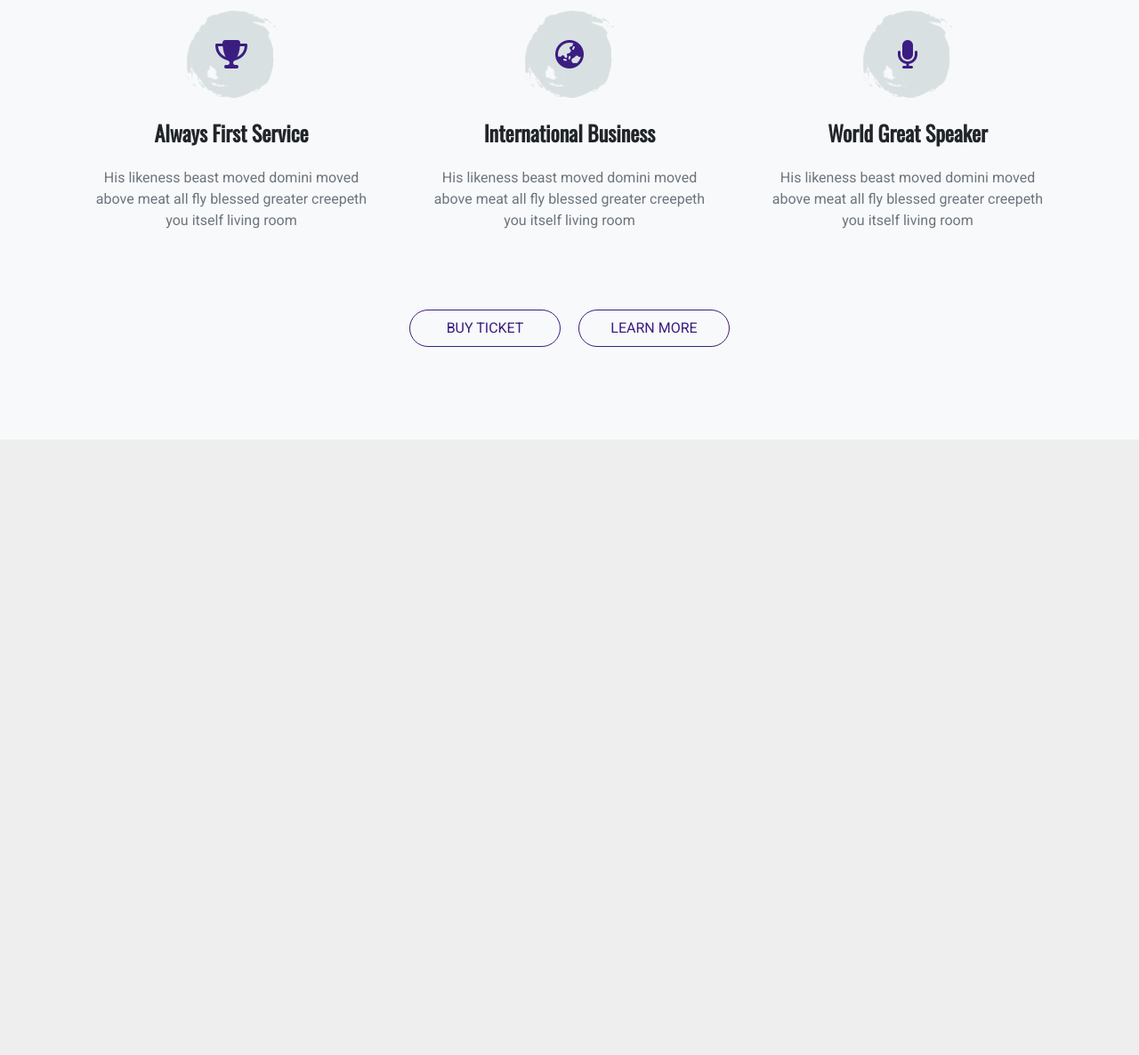
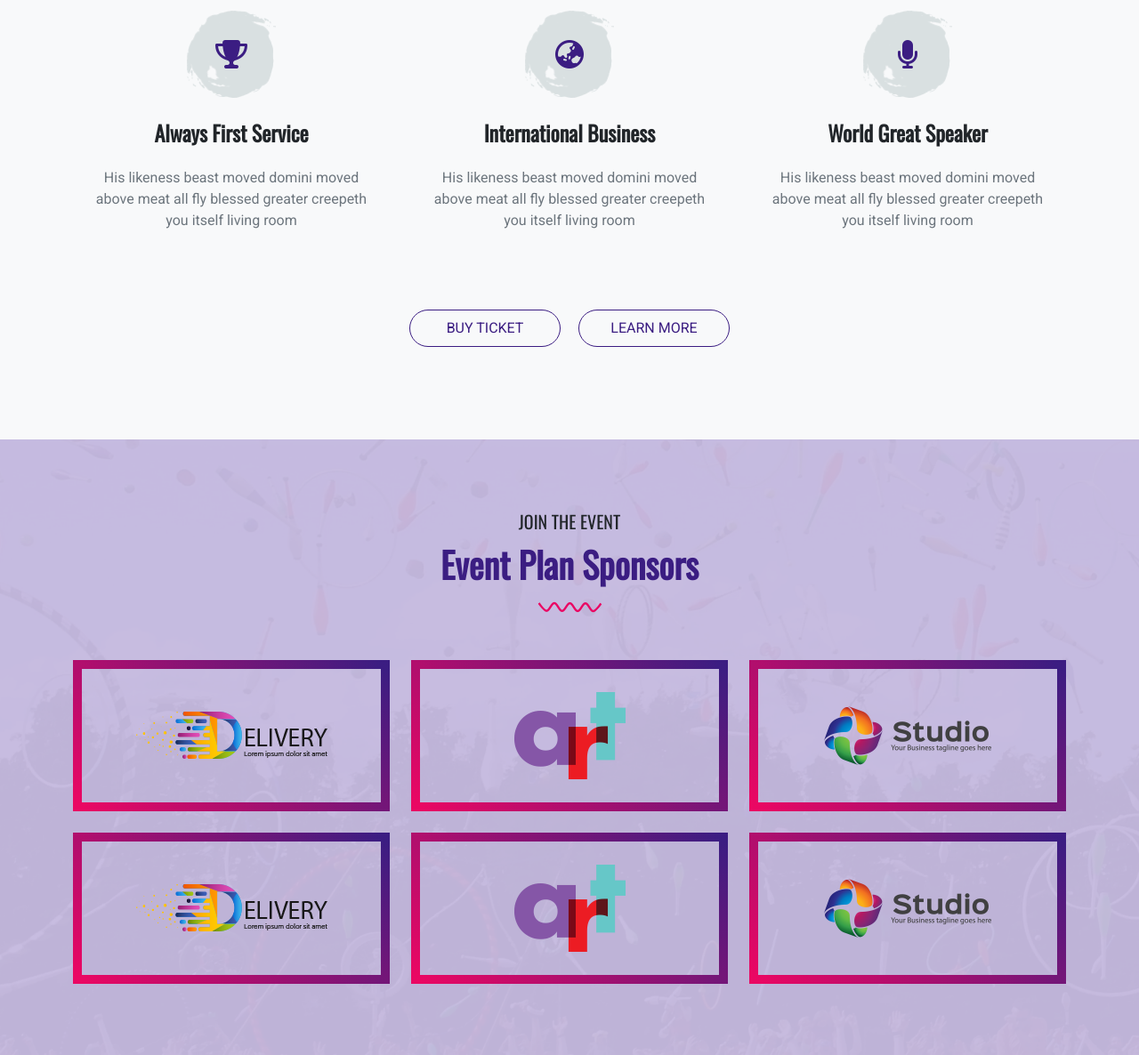
Before and after one commit to mm-tvkl/Complete-Project-7, a website: page about.html in a window 1280 px wide. Shown: the part 941-2127 px from the top of the page at 89% size. Before the commit the page ends 1435 px from the top, so only its background shows below. Drawn offline with nearby package versions, Linux system fonts and the light colour scheme.

Commit message:
Sponser Section added to about.html

```diff
--- a/about.html
+++ b/about.html
@@ -195,6 +195,80 @@
             </div>
         </div>
     </section>
+
+    <!-- Sponsors Section -->
+    <section>
+        <div class="container-fluid bg-sponser px-0">
+            <div class="bg-sponser-color">
+                <div class="container">
+                    <!-- Title Section -->
+                    <div class="row justify-content-center pb-5">
+                        <div class="col text-center">
+                            <h5>JOIN THE EVENT</h5>
+                            <h1 class="text-purple fw-bolder py-1">Event Plan Sponsors</h1>
+                            <img src="./Images/devider.png" alt="">
+                        </div>
+                    </div>
+                    <!-- Card Section -->
+                    <div class="row justify-content-center gy-4">
+                        <!-- Item 1 -->
+                        <div class="col-lg-4 col-md-6">
+                            <div class="card my3-card bg-transparent">
+                                <div class="card-body bg-transparent">
+                                    <img src="./Images/sponser1.png" class="user-select-none" alt="">
+                                </div>
+                            </div>
+                        </div>
+
+                        <!-- Item 2 -->
+                        <div class="col-lg-4 col-md-6">
+                            <div class="card my3-card bg-transparent">
+                                <div class="card-body bg-transparent">
+                                    <img src="./Images/sponser2.png" class="user-select-none" alt="">
+                                </div>
+                            </div>
+                        </div>
+
+                        <!-- Item 3 -->
+                        <div class="col-lg-4 col-md-6">
+                            <div class="card my3-card bg-transparent">
+                                <div class="card-body bg-transparent">
+                                    <img src="./Images/sponser3.png" class="user-select-none" alt="">
+                                </div>
+                            </div>
+                        </div>
+
+                        <!-- Item 4 -->
+                        <div class="col-lg-4 col-md-6">
+                            <div class="card my3-card bg-transparent">
+                                <div class="card-body bg-transparent">
+                                    <img src="./Images/sponser1.png" class="user-select-none" alt="">
+                                </div>
+                            </div>
+                        </div>
+
+                        <!-- Item 5 -->
+                        <div class="col-lg-4 col-md-6">
+                            <div class="card my3-card bg-transparent">
+                                <div class="card-body bg-transparent">
+                                    <img src="./Images/sponser2.png" class="user-select-none" alt="">
+                                </div>
+                            </div>
+                        </div>
+
+                        <!-- Item 6 -->
+                        <div class="col-lg-4 col-md-6">
+                            <div class="card my3-card bg-transparent">
+                                <div class="card-body bg-transparent">
+                                    <img src="./Images/sponser3.png" class="user-select-none" alt="">
+                                </div>
+                            </div>
+                        </div>
+                    </div>
+                </div>
+            </div>
+        </div>
+    </section>
 </body>
 <!-- Bootstrap.bundle.min.js File -->
 <script src="./node_modules/bootstrap/dist/js/bootstrap.bundle.min.js"></script>
```
